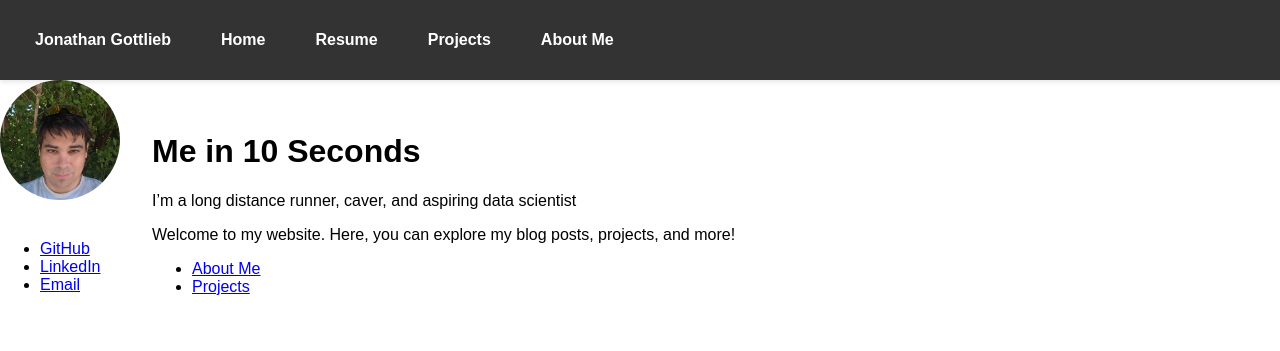
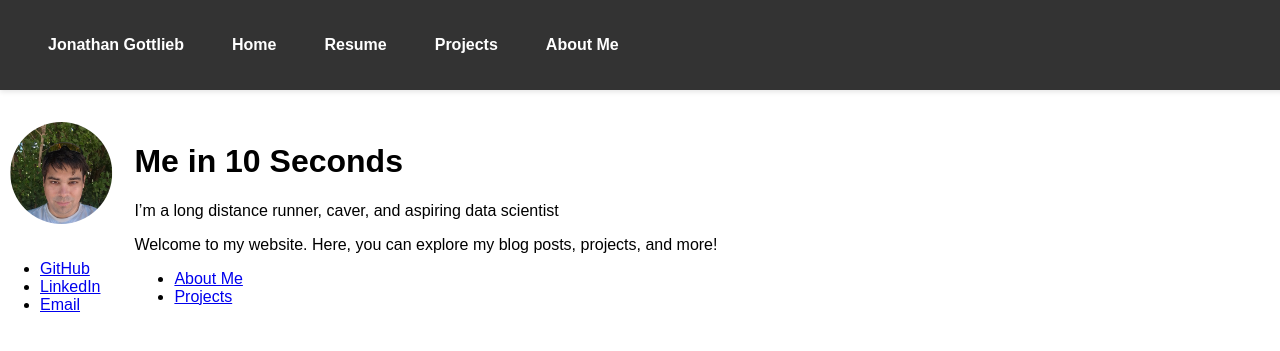
Before and after one commit to gotjon05/website_fina, a Jekyll site: the page built from index.markdown, in a window 1280 px wide. Shown: the top 351 px of the page. Built offline with Jekyll 4.4.1, drawn with Linux system fonts in a browser that asks for light colours.

Commit message:
fixed image

```diff
--- a/assets/css/style.css
+++ b/assets/css/style.css
@@ -12,15 +12,14 @@ body, html {
 .navbar {
     background-color: #333; /* Dark background */
     color: white; /* Text color */
-    height: 80px; /* Increase height of the navbar */
+    height: 10vh; /* Dynamic height based on viewport */
     width: 100%; /* Full width of the viewport */
     position: fixed; /* Stick to the top of the screen */
     top: 0;
-    left: 0; /* Start from the left edge */
+    left: 0;
     display: flex;
-    align-items: center; /* Center items vertically within the navbar */
-    justify-content: flex-start; /* Align content to the left */
-    padding: 0 20px; /* Add padding for spacing */
+    align-items: center; /* Center items vertically */
+    padding: 0 2rem; /* Add padding for spacing */
     z-index: 1000; /* Ensure it stays above other elements */
     box-shadow: 0 2px 5px rgba(0, 0, 0, 0.1); /* Optional shadow */
 }
@@ -31,18 +30,14 @@ body, html {
     margin: 0;
     padding: 0;
     display: flex; /* Keep links horizontal */
-    gap: 20px; /* Add spacing between links */
-}
-
-.navbar ul li {
-    margin: 0;
+    gap: 1rem; /* Add spacing between links */
 }
 
 .navbar ul li a {
     color: white; /* Link text color */
     text-decoration: none; /* Remove underline */
     font-weight: bold; /* Bold text */
-    padding: 10px 15px; /* Add padding for clickable area */
+    padding: 0.5rem 1rem; /* Add padding for clickable area */
     border-radius: 5px; /* Optional: Rounded hover effect */
 }
 
@@ -50,26 +45,21 @@ body, html {
     background-color: #575757; /* Highlight on hover */
 }
 
-
+/* Layout Container */
 .container {
-    margin-top: 80px;
+    margin-top: 10vh; /* Match navbar height */
     display: flex;
-    flex-direction: row; /* Sidebar and content side-by-side */
-    width: 100%; /* Full width of the viewport */
-    height: calc(100vh - 80px); /* Match height below navbar */
+    width: 100%; /* Full width */
+    height: 90vh; /* Match remaining height below navbar */
 }
 
 /* Sidebar */
 .sidebar {
-    top: 80px; /* Align below navbar */
-    width: 200px; /* Increased sidebar width */
+    width: 15%; /* Dynamic width for flexibility */
     background-color: #f4f4f4; /* Grey background */
-    padding: 15px; /* Internal padding */
+    padding: 1rem; /* Internal padding */
     box-shadow: 2px 0 5px rgba(0, 0, 0, 0.1); /* Optional shadow */
-    height: calc(100vh - 80px); /* Full height below navbar */
     overflow-y: auto; /* Allow scrolling for overflow */
-    position: fixed; /* Keep sidebar fixed on the left */
-    left: 0; /* Align sidebar to the left edge */
     display: flex; /* Flexbox for alignment */
     flex-direction: column; /* Stack content vertically */
     align-items: center; /* Center content horizontally */
@@ -77,38 +67,52 @@ body, html {
 
 /* Circular Profile Photo */
 .profile-photo {
-    width: 120px; /* Larger image */
-    height: 120px; /* Match height to width for a perfect circle */
+    width: 8vw; /* Dynamic width based on viewport */
+    max-width: 120px; /* Cap image size for larger screens */
+    aspect-ratio: 1 / 1; /* Maintain a perfect circle */
     border-radius: 50%; /* Make the image circular */
-    margin-bottom: 20px; /* Add space below the photo */
+    margin: 2rem auto 1rem auto; /* Add space above and below */
     object-fit: cover; /* Ensure proper scaling inside the container */
+    position: relative; /* Positioning context */
+    transform: translateX(10%); /* Push the image slightly to the right */
 }
-
-
 /* Main Content */
 .main-content {
-    flex: 1; /* Fills the remaining width */
+    flex: 1; /* Fill remaining width */
     padding: 2rem;
     background-color: #fff;
     overflow-y: auto; /* Scrollable content if needed */
 }
 
+/* Responsive Design */
+@media (max-width: 768px) {
+    /* Sidebar for Smaller Screens */
+    .sidebar {
+        width: 20%; /* Adjust sidebar width */
+    }
+
+    /* Profile Photo for Smaller Screens */
+    .profile-photo {
+        width: 12vw;
+        max-width: 80px; /* Smaller size */
+    }
+}
+
 @media (max-width: 480px) {
     /* Sidebar for Very Small Screens */
     .sidebar {
-        width: 80px; /* Further reduce sidebar width */
-        padding: 5px; /* Compact padding */
+        width: 25%; /* Reduce sidebar width further */
+        padding: 0.5rem; /* Compact padding */
     }
 
     /* Main Content for Very Small Screens */
-    #main-content {
-        margin-left: 90px; /* Adjust for narrower sidebar */
-        padding: 10px; /* Reduce padding */
+    .main-content {
+        padding: 1rem; /* Reduce padding */
     }
 
     /* Profile Photo for Very Small Screens */
     .profile-photo {
-        width: 60px; /* Smaller image for very small screens */
-        height: 60px; /* Match width */
+        width: 16vw;
+        max-width: 60px; /* Smaller image */
     }
 }
```
Also changed, not shown: 1 other file.
